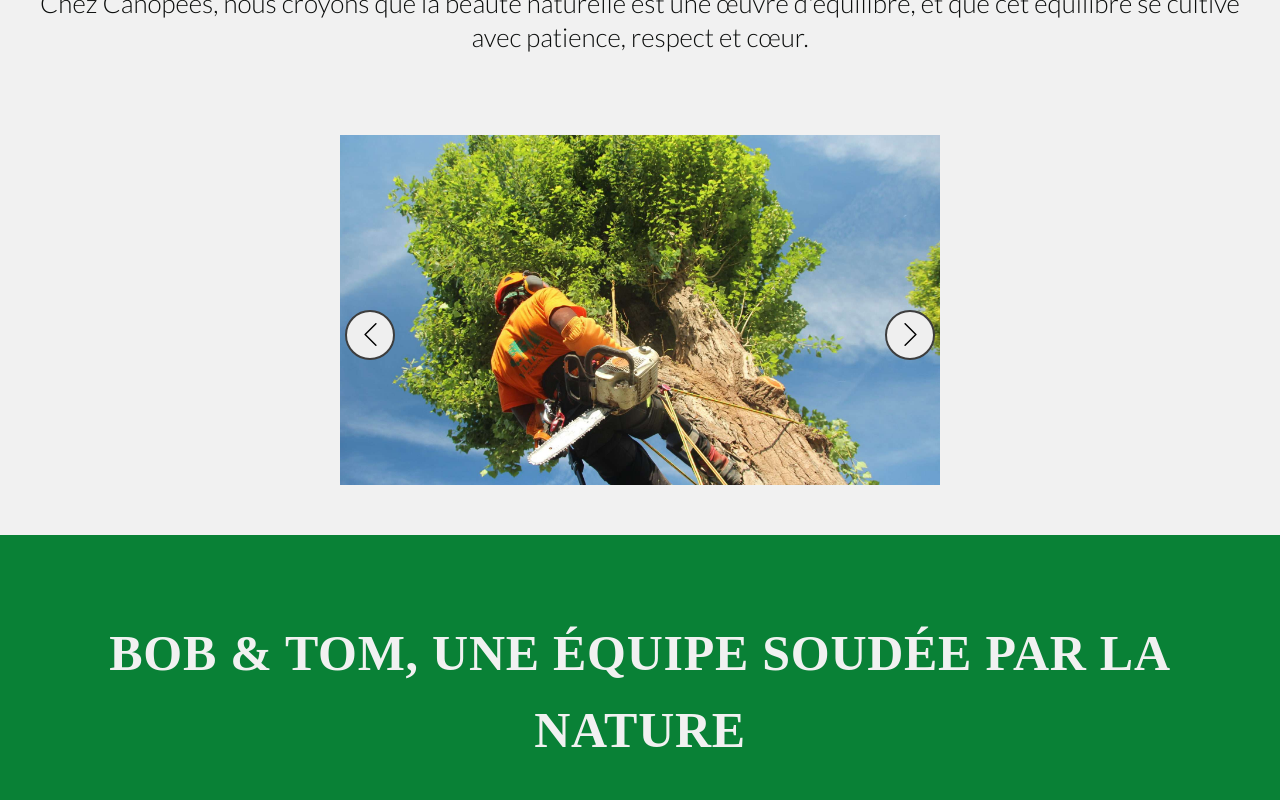
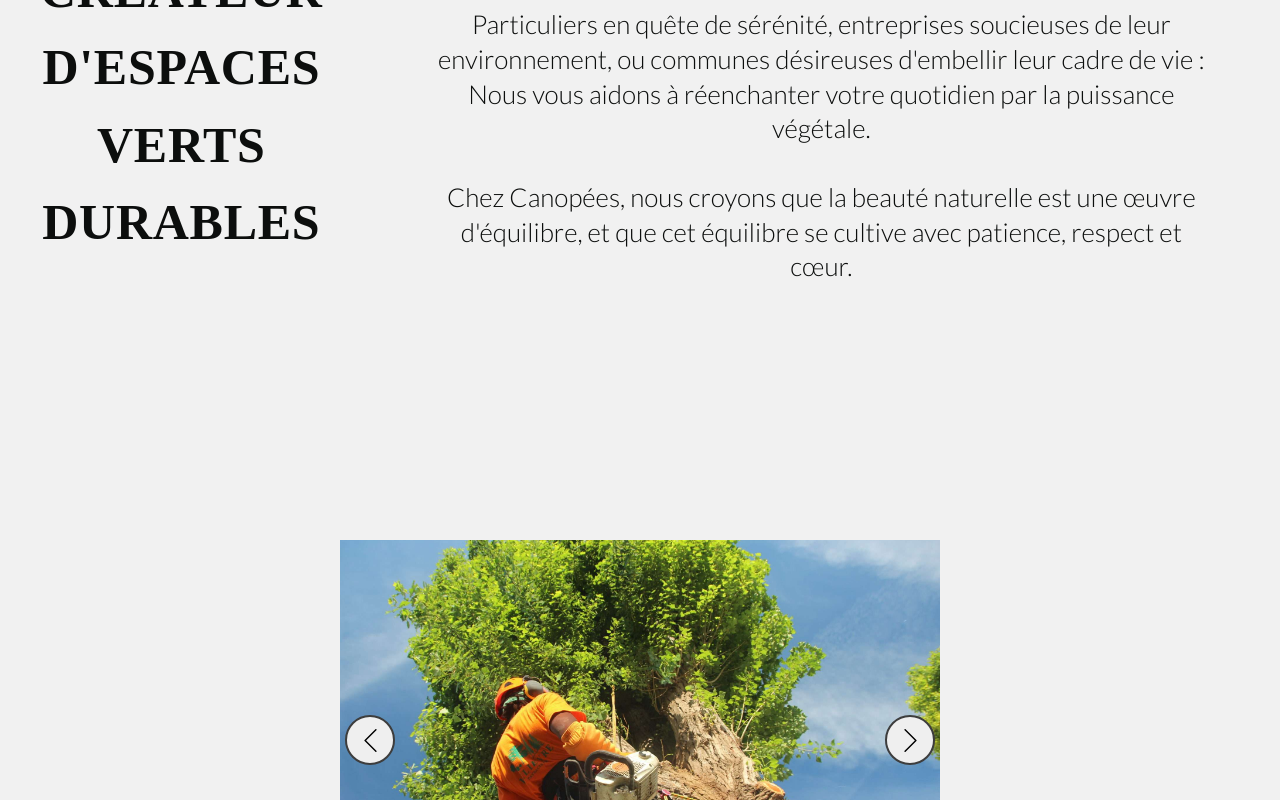
Before and after one commit to KingTas1/MSPR2-React, a React (Vite) app: page / in a window 1280 px wide. Shown: the part 1280-2080 px from the top of the page. Built offline with nearby package versions, Linux system fonts and the light colour scheme; a web font is replaced by a local one.

Commit message:
pb au niveau de la page d'accueil desktop padding en trop, pareil pour page contact

```diff
--- a/src/pages/Contact.jsx
+++ b/src/pages/Contact.jsx
@@ -77,7 +77,7 @@ export default function Contact() {
         <Navbar />
       </header>
 
-      <main className="main-container">
+      <main className="main-container contact-layout page-with-fixed-nav">
         <div className="main-title">
           <h2 className="contact-title">
             Contactez-nous pour un devis, une intervention ou un renseignement
--- a/src/styles/AboutUs.css
+++ b/src/styles/AboutUs.css
@@ -298,6 +298,20 @@ h2 {
   transform: translateY(-2px);
 }
 
+@media(min-width: 1160px) {
+  .title-container {
+    margin-top: 0;
+    padding-top: 0;
+  }
+  body {
+  background-color: #f1f1f1;
+  font-family: "Poppins", sans-serif;
+  overflow-x: hidden;
+  padding-top: 100px;
+}
+
+}
+
 /* Footer Section */
 
 footer {
--- a/src/styles/contact.css
+++ b/src/styles/contact.css
@@ -1,17 +1,19 @@
 :root {
-    --orange: #F1A80F;
+  --orange: #f1a80f;
   --dark-black: #0c0e0d;
 }
 
-*, ::before, ::after {
+*,
+::before,
+::after {
   box-sizing: border-box;
   margin: 0;
   padding: 0;
 }
 
-body{
+body {
   background-color: #c9c8c8;
-    font-family: 'Poppins', sans-serif;
+  font-family: "Poppins", sans-serif;
   overflow-x: hidden;
 }
 h2 {
@@ -43,7 +45,7 @@ h2 {
   justify-content: space-between;
   padding: 1rem 2rem;
   align-items: center;
-    background-color: #B23B53;
+  background-color: #b23b53;
   justify-content: center;
 }
 
@@ -51,7 +53,7 @@ h2 {
   text-decoration: none;
   font-size: 16px;
   font-family: "Poppins", sans-serif;
-    color: #D5EDDA;
+  color: #d5edda;
   font-weight: bold;
   margin-inline: 16px;
 }
@@ -98,7 +100,7 @@ h2 {
     top: 0;
   }
   .header-nav--active {
-        background-color: #B23B53;
+    background-color: #b23b53;
   }
   .header-nav--active .header-nav--active {
     display: flex;
@@ -119,7 +121,7 @@ h2 {
     cursor: pointer;
     margin-right: 10px;
   }
-    .nav__link{
+  .nav__link {
     display: inline-block;
     padding-block: 16px;
   }
@@ -158,7 +160,7 @@ h2 {
   background: #1c4e80;
   color: white;
   border-radius: 10px;
-  font-family: 'Poppins', sans-serif;
+  font-family: "Poppins", sans-serif;
 }
 
 .findme {
@@ -219,7 +221,107 @@ h2 {
 }
 
 @media (min-width: 1160px) {
+  body {
+    overflow: hidden;
+  }
+  .main-title {
+    display: flex;
+    flex-direction: column;
+    justify-content: center;
+    align-items: center;
+    text-align: center;
+    min-height: 100vh;
+    margin-top: 10px;
+    padding-top: 0;
+  }
 
+  .contact-title {
+    max-width: 500px;
+    text-align: center;
+  }
+
+  .container-contact {
+    line-height: 2;
+  }
+  .main-container {
+    display: flex;
+    justify-content: center;
+    align-items: center;
+    gap: 80px;
+    max-width: 1300px;
+    margin: 0 auto;
+    padding: 120px 40px 80px;
+    min-height: unset;
+    overflow: visible;
+  }
+  .form-section,
+  .main-title {
+    overflow: visible;
+  }
+  .main-title {
+    flex: 1;
+    display: flex;
+    flex-direction: column;
+    justify-content: center;
+    text-align: left;
+    max-width: 600px;
+  }
+
+  .main-title h2 {
+    font-size: 44px;
+    line-height: 1.3;
+    margin-bottom: 24px;
+  }
+
+  .main-title p {
+    font-size: 19px;
+    color: #333;
+    margin-top: 10px;
+  }
+
+  .form-section {
+    flex: 1;
+    display: flex;
+    justify-content: center;
+    align-items: center;
+  }
+
+  .contact-form {
+    width: 100%;
+    max-width: 550px;
+    background: #1c4e80;
+    padding: 40px 50px;
+    border-radius: 10px;
+    box-shadow: 0 6px 20px rgba(0, 0, 0, 0.15);
+  }
+
+  .contact-form input,
+  .contact-form textarea {
+    font-size: 1rem;
+    padding: 12px;
+  }
+
+  .form-title {
+    font-size: 1.8rem;
+    margin-bottom: 25px;
+    text-align: center;
+  }
+
+  .form-btn {
+    font-size: 1.1rem;
+    padding: 14px 24px;
+  }
+  html,
+  body,
+  #root {
+    height: auto;
+    min-height: 0;
+    overflow-y: auto;
+  }
+
+  footer {
+    position: static;
+  }
 }
 
 /* Footer Section */
@@ -231,8 +333,8 @@ footer {
 .footer-container {
   height: 50px;
   border-top: 1px solid rgb(180, 180, 180);
-    background-color: #B23B53;
-    color: #D5EDDA;
+  background-color: #b23b53;
+  color: #d5edda;
   align-items: center;
   justify-content: center;
 }
@@ -248,5 +350,5 @@ footer {
 
 .footer-list a {
   text-decoration: none;
-    color: #D5EDDA;
+  color: #d5edda;
 }
--- a/src/styles/index.css
+++ b/src/styles/index.css
@@ -341,7 +341,7 @@ h2 {
 }
 
 .main-title {
-  padding-top: 30px;
+  padding-top: 10px;
   text-transform: uppercase;
   text-align: center;
   font-size: 50px;
@@ -389,7 +389,7 @@ h2 {
 .main-slider {
   max-width: 600px;
   height: 400px;
-  margin: 50px auto 0;
+  margin: 20px auto 0;
   position: relative;
 }
 .slide-img {
```
Lines whose indentation alone changed are shown as unchanged.
